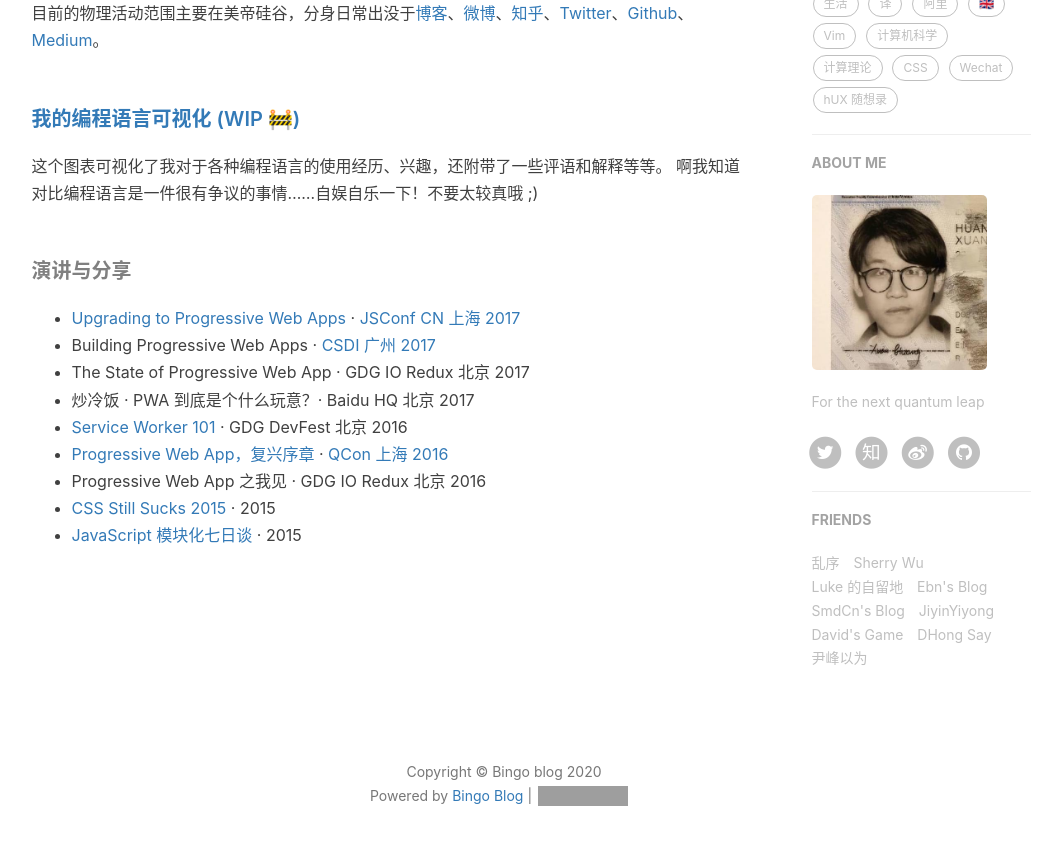
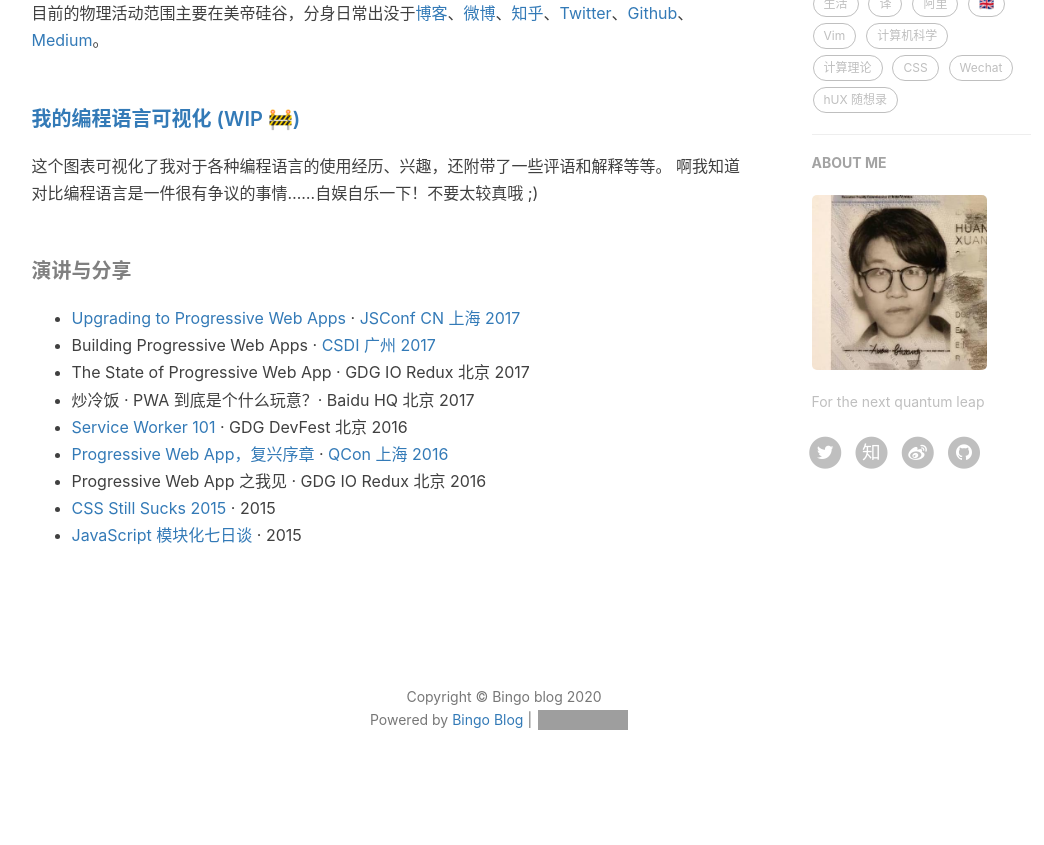
Before and after one commit to leeyj4805/leeyj4805.github.io, a Jekyll site: the page built from about.html, in a window 1280 px wide and 900 px high, scrolled down 688 px. Shown: the top 845 px of the window, without its empty margins (136-1180 px from the left). Built offline with Jekyll 4.4.1, drawn with Linux system fonts in a browser that asks for light colours; nearby versions of some CDN libraries; comment, search, counter and statistics services are not loaded; after the commit the page ends 1512 px from its top, so only the background shows below that; grey boxes are pictures that could not be loaded.

Commit message:
no message

```diff
--- a/_config.yml
+++ b/_config.yml
@@ -91,40 +91,3 @@ service-worker: true
 
 # MathJax rendering for layout:page (e.g. post preview)
 page-mathjax: false
-
-
-
-# Friends
-friends: [
-    {
-    #     title: "Su",
-    #     href: "http://su.gallery/"
-    # },{
-        title: "乱序",
-        href: "http://mida.re/"
-    },{
-        title: "Sherry Wu",
-        href: "https://xuechundesign.github.io"
-    },{
-        title: "Luke 的自留地",
-        href: "http://hmqk1995.github.io"
-    },{
-        title: "Ebn's Blog",
-        href: "http://ebnbin.com/"
-    },{
-        title: "SmdCn's Blog",
-        href: "http://blog.smdcn.net"
-    },{
-        title: "JiyinYiyong",
-        href: "http://tiye.me/"
-    },{
-        title: "David's Game",
-        href: "https://www.ruoyaowu.com/"
-    },{
-        title: "DHong Say",
-        href: "http://dhong.co"
-    },{
-        title: "尹峰以为",
-        href: "http://ingf.github.io/"
-    }
-]
```
